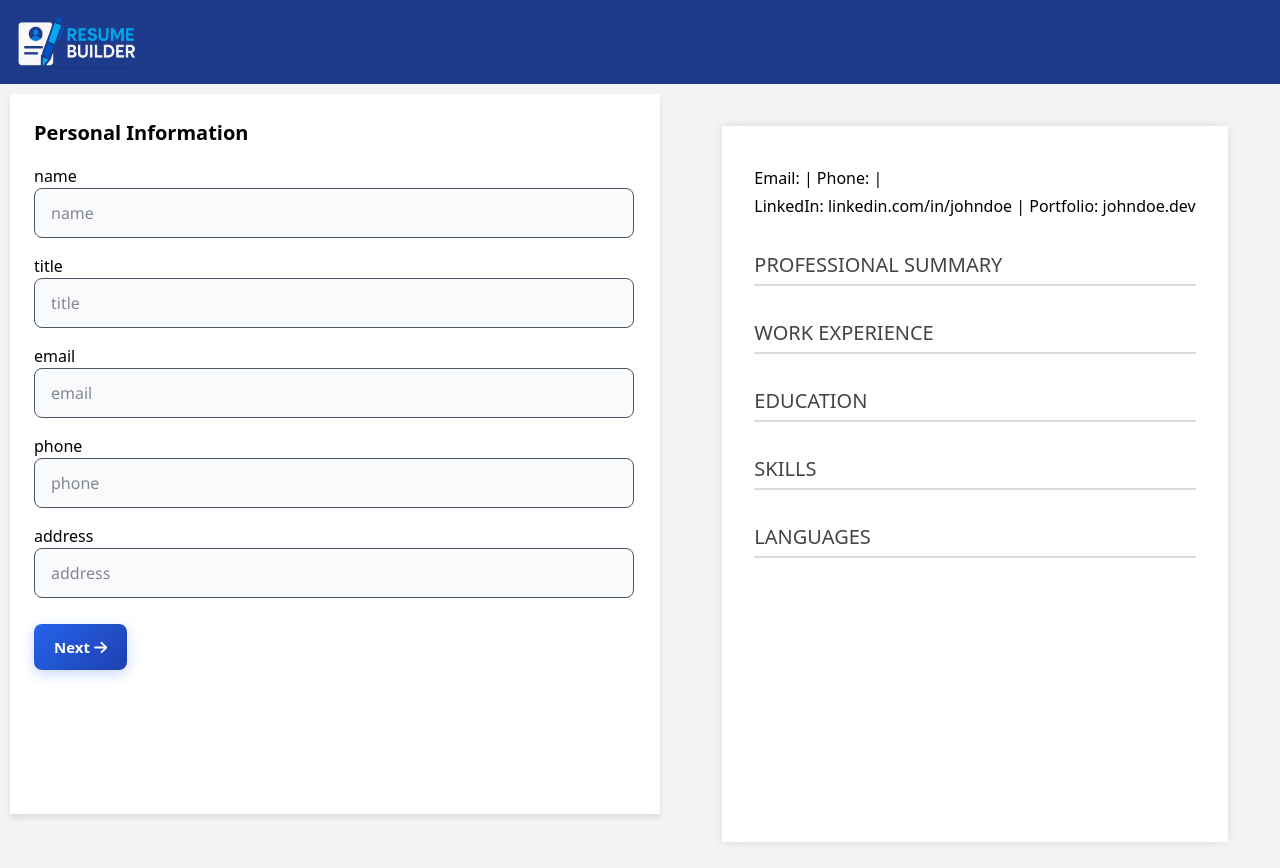
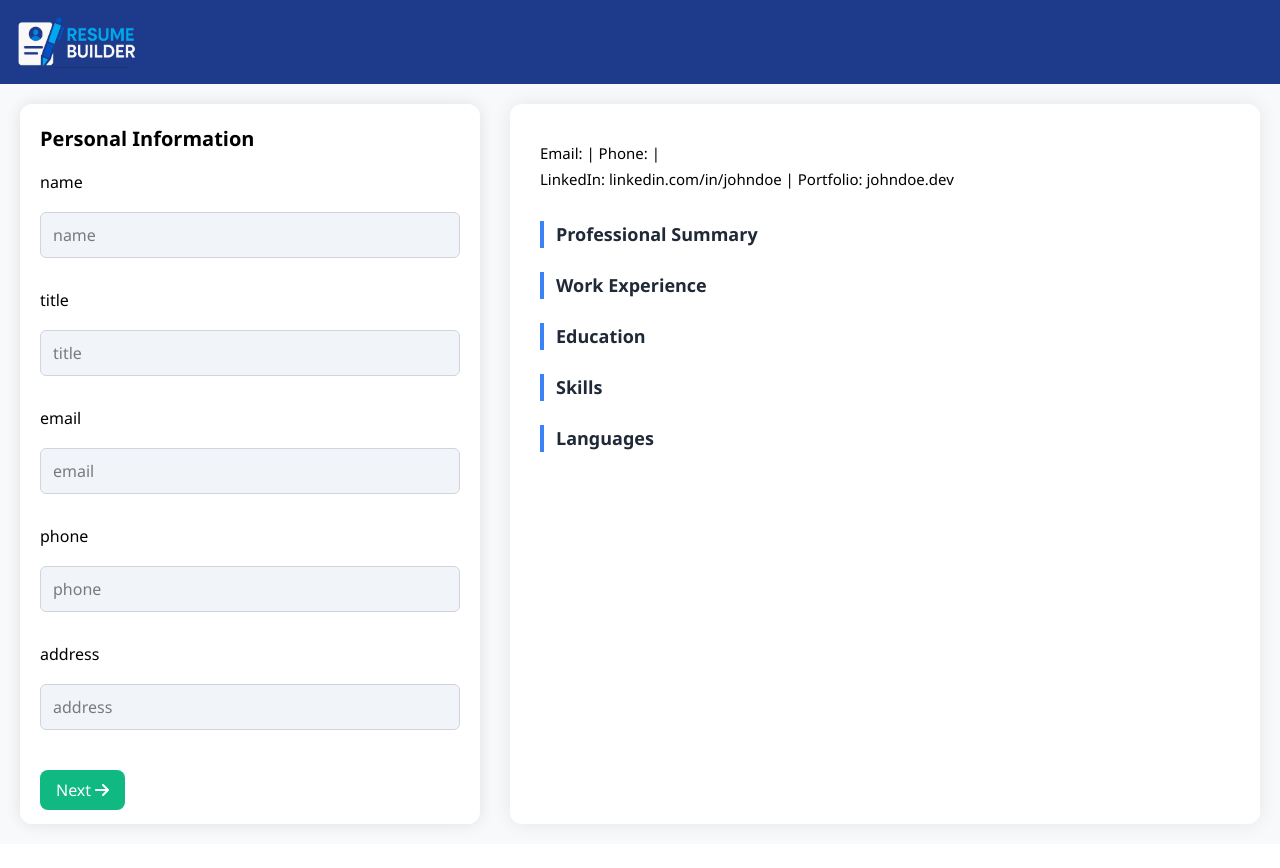
Before and after one commit to vkthakur98/Resume-Builder-Frontend-, a React (Vite) app: page / in a window 1280 px wide. Shown: the top 868 px of the page. After the commit the page ends 844 px from the top, so only its background shows below. Built offline with nearby package versions, Linux system fonts and the light colour scheme.

Commit message:
change styles for forms and resume

```diff
--- a/src/ResumeLayout.css
+++ b/src/ResumeLayout.css
@@ -1,142 +1,160 @@
+/* Resume Builder Container */
 .container {
-  min-height: 100vh;
-  background-color: #f3f4f6;
-  padding: 10px;
   display: flex;
-  gap: 20px;
+  gap: 30px;
+  padding: 20px;
+  background: #f8f9fa;
+  font-family: 'Segoe UI', Tahoma, Geneva, Verdana, sans-serif;
 }
 
+/* Left Section - Form */
 .form-section {
-  padding: 24px;
-  background-color: white;
-  box-shadow: 0 4px 6px rgba(0, 0, 0, 0.1);
+  background: #ffffff;
+  border-radius: 12px;
+  padding: 20px;
+  box-shadow: 0 0 15px rgba(0, 0, 0, 0.1);
 }
 
-.form-title {
-  font-size: 24px;
-  font-weight: bold;
-  margin-bottom: 16px;
+/* Right Section - Resume Preview */
+.container-printable {
+  background: #ffffff;
+  border-radius: 12px;
+  padding: 30px;
+  width: 100%;
+  max-width: 750px;
+  box-shadow: 0 0 20px rgba(0, 0, 0, 0.08);
 }
 
+/* Input Fields */
 .input {
-  width: 600px;
-  padding: 12px 16px;
-  margin-bottom: 16px;
-  border: 1px solid #4B5563;
-  border-radius: 8px;
-  background-color: #f9fafb;
-  font-size: 16px;
-  font-family: 'Segoe UI', Tahoma, Geneva, Verdana, sans-serif;
-  color: #111827;
-  transition: all 0.3s ease;
-  box-shadow: 0 0 0 2px transparent;
+  width: 100%;
+  padding: 10px 12px;
+  margin: 10px 0 20px;
+  border: 1px solid #d1d5db;
+  border-radius: 6px;
+  background: #f1f5f9;
+  transition: 0.3s ease;
 }
 
 .input:focus {
+  border-color: #2563eb;
   outline: none;
-  border-color: #2563eb;
-  box-shadow: 0 0 0 3px rgba(37, 99, 235, 0.4);
+  background: #e0f2fe;
 }
 
-.download-button,
-.nav-button {
-  background: linear-gradient(135deg, #2563eb, #1e40af);
-  color: #ffffff;
-  padding: 12px 20px;
-  font-size: 15px;
-  font-weight: 600;
-  border: none;
-  border-radius: 8px;
-  cursor: pointer;
-  transition: transform 0.2s ease, box-shadow 0.2s ease;
-  box-shadow: 0 4px 14px rgba(37, 99, 235, 0.25);
-  margin-right: 10px;
-  margin-top: 10px;
+/* Buttons */
+button {
+  transition: 0.3s ease;
 }
 
-.download-button:hover,
-.nav-button:hover {
-  transform: translateY(-2px);
-  box-shadow: 0 6px 18px rgba(30, 64, 175, 0.35);
+.nav-button {
+  background-color: #10b981;
+  color: white;
+  padding: 8px 16px;
+  border-radius: 8px;
+  margin-top: 20px;
 }
 
-.download-button:active,
-.nav-button:active {
-  transform: translateY(0);
-  box-shadow: 0 3px 8px rgba(30, 64, 175, 0.25);
+.download-button {
+  background-color: #3b82f6;
+  color: white;
+  padding: 10px 18px;
+  border-radius: 8px;
+  margin-top: 20px;
 }
 
-.container-printable {
-      max-width: 800px;
-      margin: 2rem auto;
-      background: #fff;
-      padding: 2rem;
-      box-shadow: 0 0 10px rgba(0,0,0,0.1);
+.nav-button:hover,
+.download-button:hover {
+  opacity: 0.9;
 }
 
-    .container-printable h1, h2, h3 {
-      margin-bottom: 0.5rem;
-      color: #222;
-    }
-
-    .container-printable h1 {
-      font-size: 2rem;
-      margin-top: 0;
-    }
-
-    .container-printable p {
-      margin: 0.25rem 0;
-    }
-
+/* Section Titles in Resume */
 .section {
-      margin-top: 2rem;
+  margin-bottom: 24px;
 }
 
 .section-title {
-      border-bottom: 2px solid #ddd;
-      padding-bottom: 0.25rem;
-      margin-bottom: 1rem;
-      font-size: 1.25rem;
-      color: #444;
-      text-transform: uppercase;
+  font-size: 18px;
+  font-weight: 600;
+  border-left: 4px solid #3b82f6;
+  padding-left: 12px;
+  margin-bottom: 10px;
+  color: #1f2937;
 }
 
+/* Resume Header */
+header {
+  color: black;
+  border-radius: 8px;
+  margin-bottom: 30px;
+}
+
+header h1 {
+  font-size: 28px;
+  font-weight: bold;
+  margin-bottom: 8px;
+}
+
+header p {
+  font-size: 15px;
+  margin: 4px 0;
+}
+
+/* Item inside resume */
 .item {
-      margin-bottom: 1rem;
+  margin-bottom: 16px;
 }
 
 .item-title {
   font-weight: bold;
-      font-size: 1rem;
-      color: #222;
+  display: flex;
+  justify-content: space-between;
+  align-items: center;
+  color: #1e293b;
 }
 
 .item-subtitle {
-      font-size: 0.9rem;
-      color: #555;
+  font-size: 14px;
+  color: #475569;
+  margin-top: 2px;
 }
 
 .date {
-      float: right;
-      font-size: 0.85rem;
-      color: #888;
+  font-size: 15px;
+  color: black;
+  font-weight: normal;
 }
 
-    .clearfix::after {
-      content: "";
-      display: block;
-      clear: both;
+/* Checkbox alignment */
+input[type="checkbox"] {
+  margin-right: 8px;
 }
 
-    ul {
-      margin: 0.25rem 0 0.5rem 1rem;
+/* Error message */
+.text-red-500 {
+  color: #dc2626;
+  font-size: 13px;
+  margin-top: -8px;
 }
 
-    @media print {
-      body {
-        background: white;
+/* Add spacing between form sections */
+label {
+  font-weight: 500;
+  display: block;
+  margin-top: 10px;
 }
-      .container {
-        box-shadow: none;
+
+/* Scrollbar for form section */
+.form-section::-webkit-scrollbar {
+  width: 6px;
 }
+.form-section::-webkit-scrollbar-track {
+  background: #f1f1f1;
 }
+.form-section::-webkit-scrollbar-thumb {
+  background: #888;
+  border-radius: 5px;
+}
+.form-section::-webkit-scrollbar-thumb:hover {
+  background: #555;
+}
--- a/src/components/ResumeBuilder.jsx
+++ b/src/components/ResumeBuilder.jsx
@@ -112,6 +112,7 @@ export default function ResumeBuilder({ handlePrint }) {
       skills: [...formData.skills, {skill: skill}],
     });
     console.log(formData.skills);
+
   };
 
   const handleAddLanguage = () => {
@@ -357,9 +358,9 @@ export default function ResumeBuilder({ handlePrint }) {
         return <div className={"item "+(fresher === "Projects" ? "hidden" : "block")} key={exp}>
         <div className={"item-title clearfix "}>
           {exp.role} - {exp.company}
-          <span className="date">{startDate} – {endDate}</span>
+          {/* <span className="date">{startDate} – {endDate}</span> */}
         </div>
-        <div className="item-subtitle">New York, NY</div>
+        <span className="date">{startDate} – {endDate}</span>
       </div>
         }
         )
@@ -424,7 +425,7 @@ export default function ResumeBuilder({ handlePrint }) {
     <div className="section">
       <div className="section-title">Skills</div>
       <p>{formData.skills.map((skill)=>{
-        return <span>{skill.skill} |</span>
+        return <span>{skill.skill} | </span>
       })}</p>
     </div>
 
```
Lines whose indentation alone changed are shown as unchanged.
